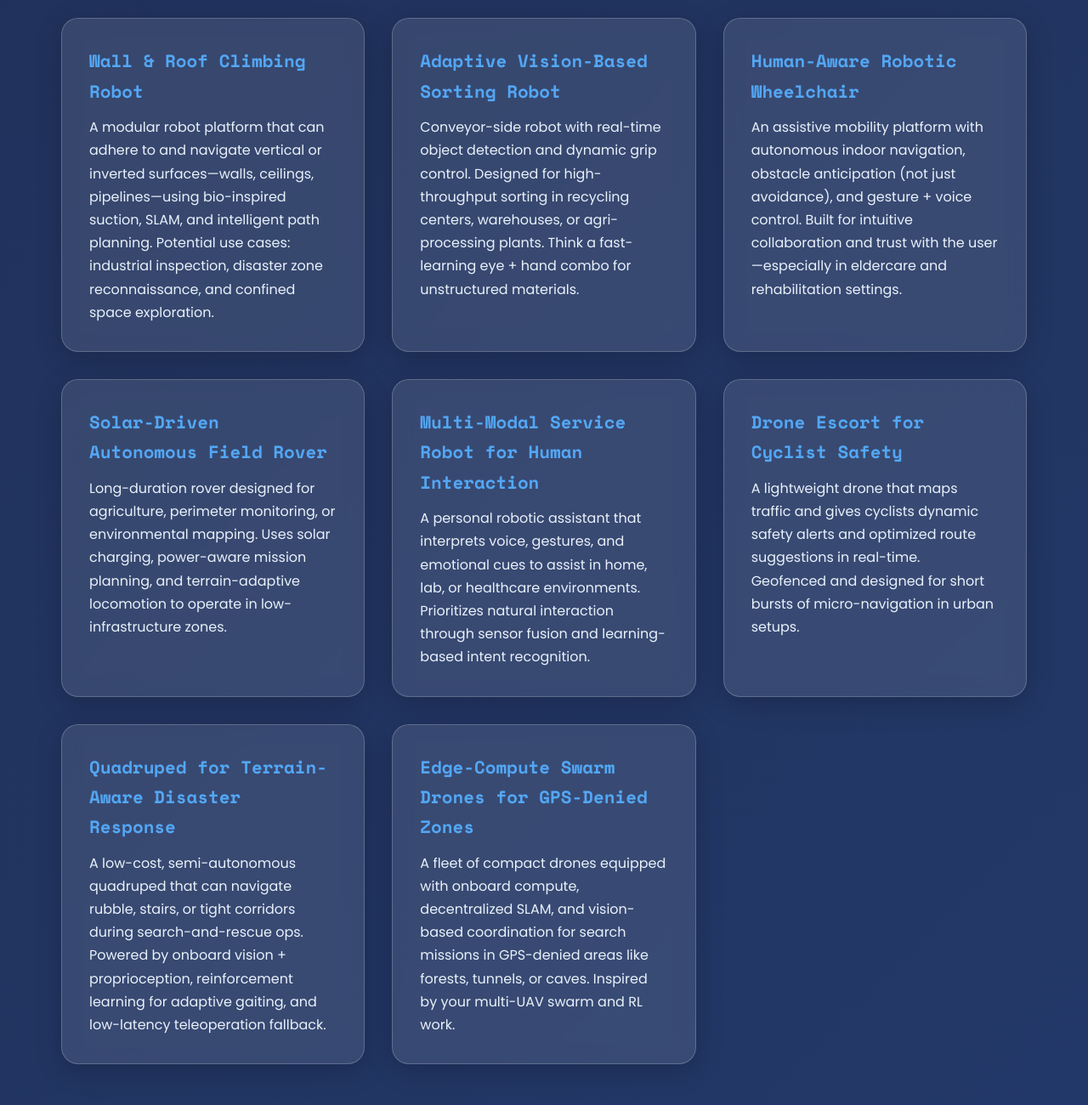
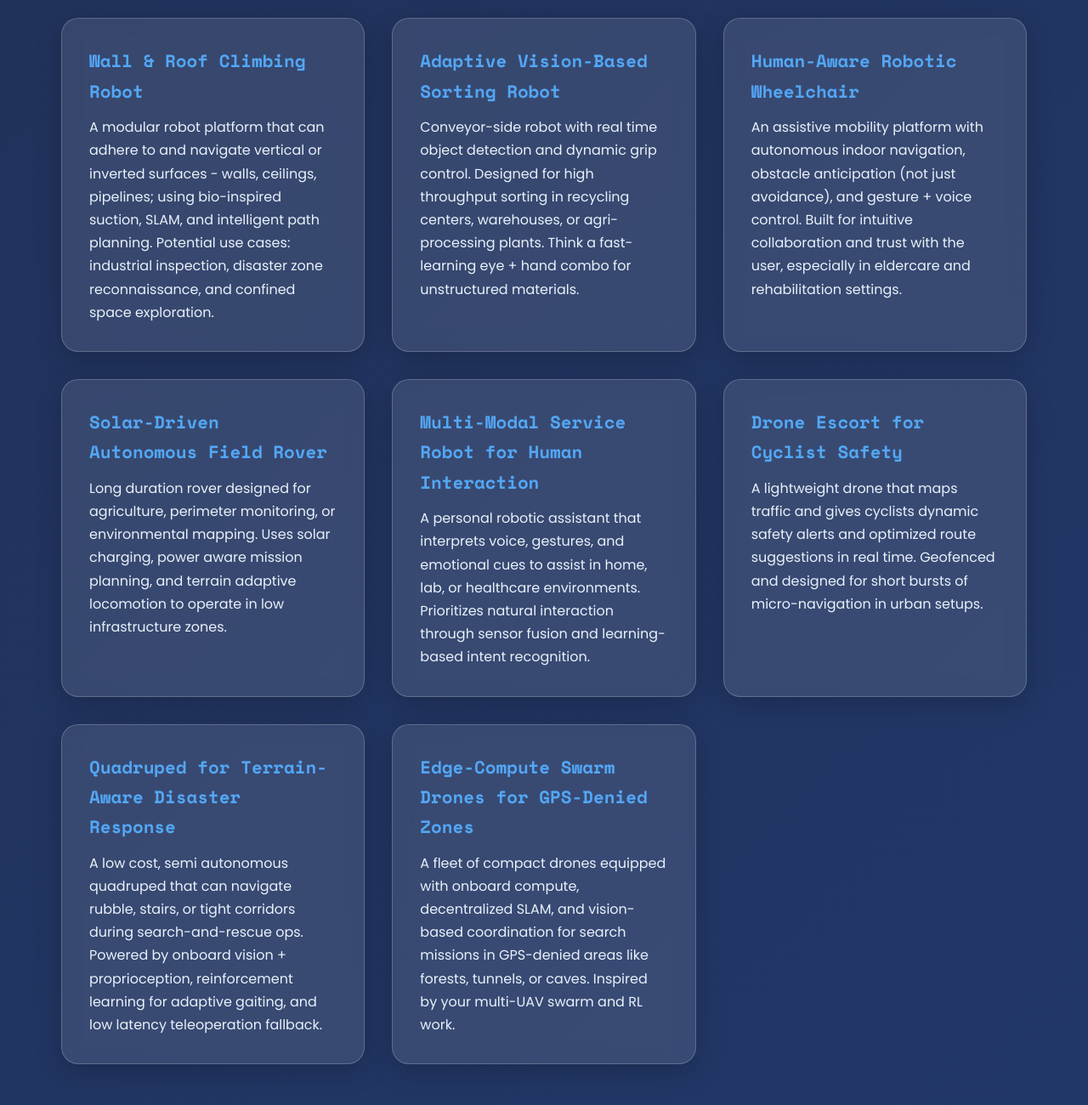
Before and after one commit to ansh1113/portfolio, a website: page index.html in a window 1280 px wide. Shown: the part 4860-6160 px from the top of the page at 85% size. Drawn offline with nearby package versions, Linux system fonts and the light colour scheme.

Commit message:
Update index.html

```diff
--- a/index.html
+++ b/index.html
@@ -159,28 +159,28 @@
     <div class="idea-card glass-card" data-aos="fade-up" data-aos-delay="100">
       <h3>Wall & Roof Climbing Robot</h3>
       <p>
-        A modular robot platform that can adhere to and navigate vertical or inverted surfaces—walls, ceilings, pipelines—using bio-inspired suction, SLAM, and intelligent path planning. Potential use cases: industrial inspection, disaster zone reconnaissance, and confined space exploration.
+        A modular robot platform that can adhere to and navigate vertical or inverted surfaces - walls, ceilings, pipelines; using bio-inspired suction, SLAM, and intelligent path planning. Potential use cases: industrial inspection, disaster zone reconnaissance, and confined space exploration.
       </p>
     </div>
 
     <div class="idea-card glass-card" data-aos="fade-up" data-aos-delay="200">
       <h3>Adaptive Vision-Based Sorting Robot</h3>
       <p>
-        Conveyor-side robot with real-time object detection and dynamic grip control. Designed for high-throughput sorting in recycling centers, warehouses, or agri-processing plants. Think a fast-learning eye + hand combo for unstructured materials.
+        Conveyor-side robot with real time object detection and dynamic grip control. Designed for high throughput sorting in recycling centers, warehouses, or agri-processing plants. Think a fast-learning eye + hand combo for unstructured materials.
       </p>
     </div>
 
     <div class="idea-card glass-card" data-aos="fade-up" data-aos-delay="300">
       <h3>Human-Aware Robotic Wheelchair</h3>
       <p>
-        An assistive mobility platform with autonomous indoor navigation, obstacle anticipation (not just avoidance), and gesture + voice control. Built for intuitive collaboration and trust with the user—especially in eldercare and rehabilitation settings.
+        An assistive mobility platform with autonomous indoor navigation, obstacle anticipation (not just avoidance), and gesture + voice control. Built for intuitive collaboration and trust with the user, especially in eldercare and rehabilitation settings.
       </p>
     </div>
 
     <div class="idea-card glass-card" data-aos="fade-up" data-aos-delay="400">
       <h3>Solar-Driven Autonomous Field Rover</h3>
       <p>
-        Long-duration rover designed for agriculture, perimeter monitoring, or environmental mapping. Uses solar charging, power-aware mission planning, and terrain-adaptive locomotion to operate in low-infrastructure zones.
+        Long duration rover designed for agriculture, perimeter monitoring, or environmental mapping. Uses solar charging, power aware mission planning, and terrain adaptive locomotion to operate in low infrastructure zones.
       </p>
     </div>
 
@@ -194,14 +194,14 @@
     <div class="idea-card glass-card" data-aos="fade-up" data-aos-delay="600">
       <h3>Drone Escort for Cyclist Safety</h3>
       <p>
-        A lightweight drone that maps traffic and gives cyclists dynamic safety alerts and optimized route suggestions in real-time. Geofenced and designed for short bursts of micro-navigation in urban setups.
+        A lightweight drone that maps traffic and gives cyclists dynamic safety alerts and optimized route suggestions in real time. Geofenced and designed for short bursts of micro-navigation in urban setups.
       </p>
     </div>
 
     <div class="idea-card glass-card" data-aos="fade-up" data-aos-delay="700">
       <h3>Quadruped for Terrain-Aware Disaster Response</h3>
       <p>
-        A low-cost, semi-autonomous quadruped that can navigate rubble, stairs, or tight corridors during search-and-rescue ops. Powered by onboard vision + proprioception, reinforcement learning for adaptive gaiting, and low-latency teleoperation fallback.
+        A low cost, semi autonomous quadruped that can navigate rubble, stairs, or tight corridors during search-and-rescue ops. Powered by onboard vision + proprioception, reinforcement learning for adaptive gaiting, and low latency teleoperation fallback.
       </p>
     </div>
 
```
